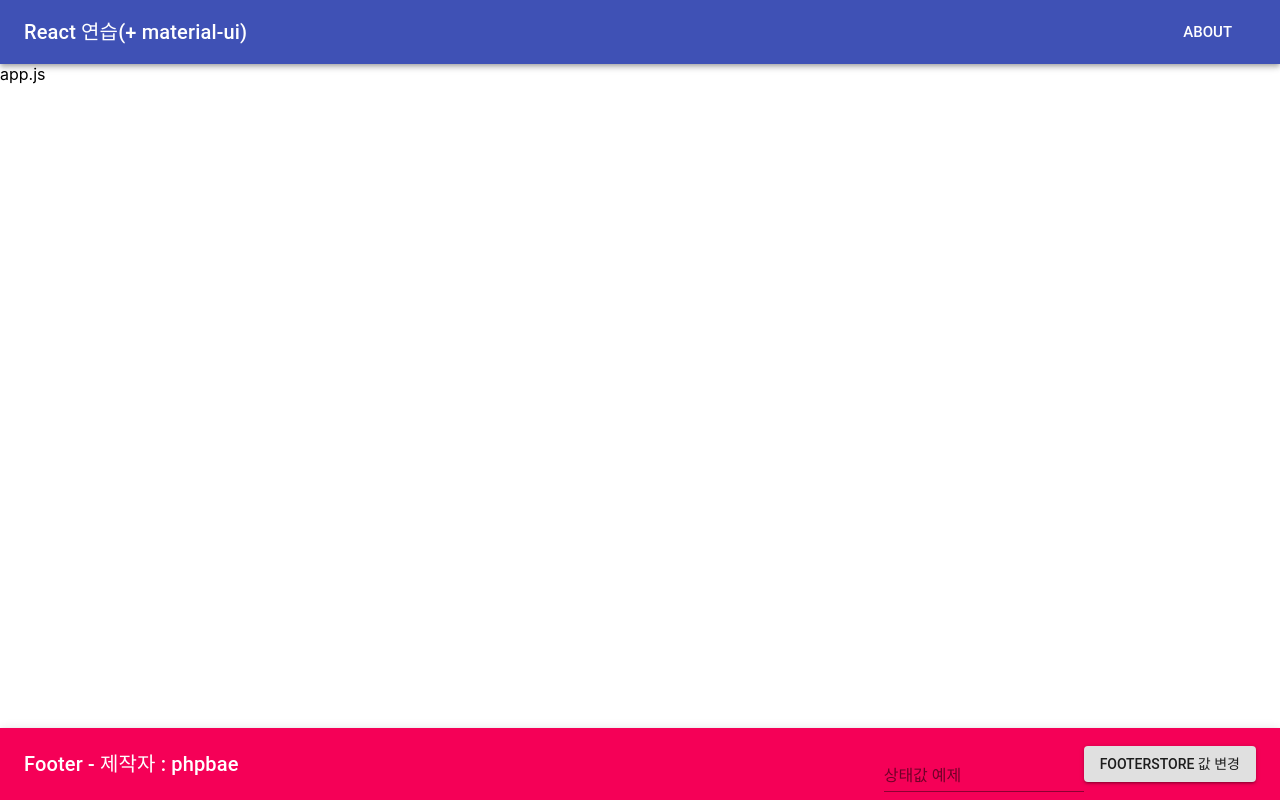
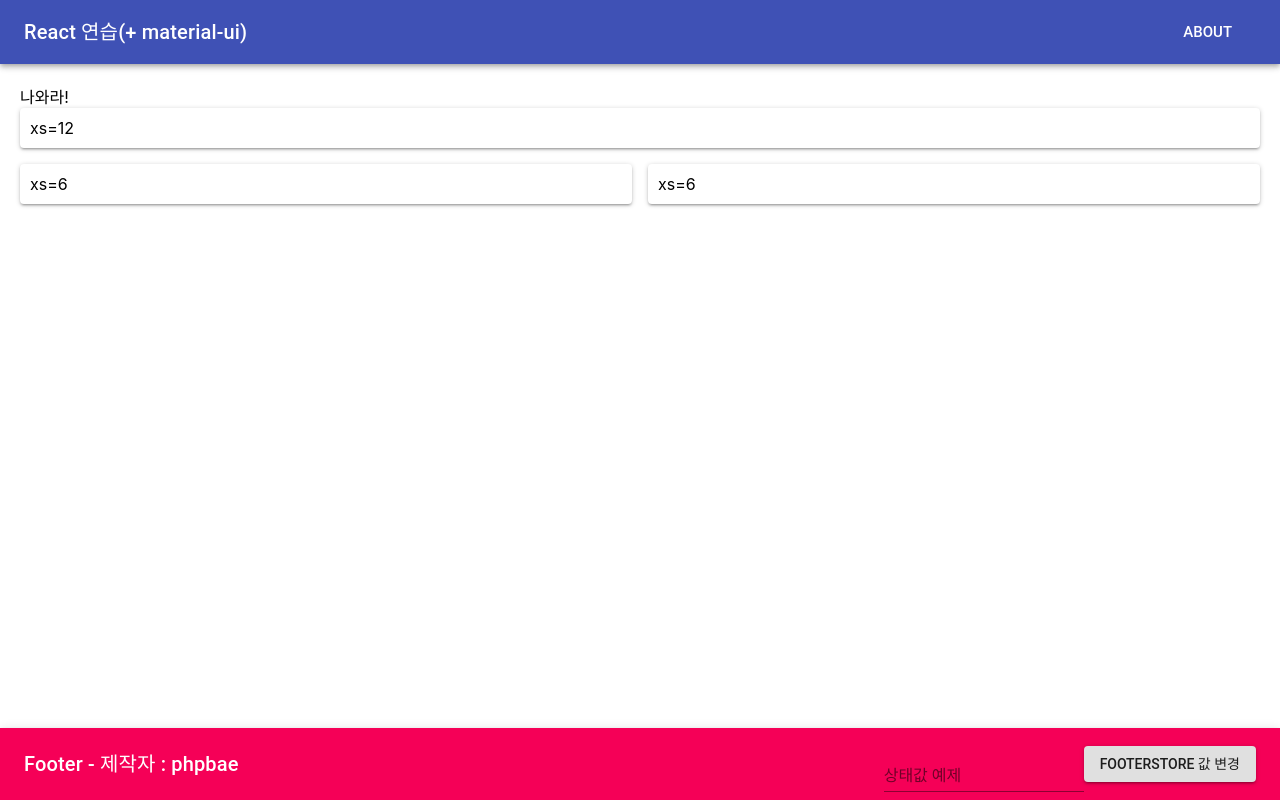
Before and after one commit to katanazero86/oEmbed-react, a React (Create React App) app: page / in a window 1280 px wide. Built offline with nearby package versions, Linux system fonts and the light colour scheme.

Commit message:
- 라우터 구성 - 스토어 구성 및 연동

```diff
--- a/src/App.js
+++ b/src/App.js
@@ -1,14 +1,35 @@
 import React, { Component } from 'react';
 
+import PropTypes from 'prop-types';
+import Paper from '@material-ui/core/Paper';
+import Grid from '@material-ui/core/Grid';
+
 class App extends Component {
+
     render() {
         return (
-           <div>
-               app.js
+           <div style={{padding : '20px'}}>
+               나와라!
+               <Grid container spacing={16}>
+                   <Grid item xs={12}>
+                       <Paper style={{padding : '10px'}}>xs=12</Paper>
+                   </Grid>
+                   <Grid item xs={6}>
+                       <Paper style={{padding : '10px'}}>xs=6</Paper>
+                   </Grid>
+                   <Grid item xs={6}>
+                       <Paper style={{padding : '10px'}}>xs=6</Paper>
+                   </Grid>
+               </Grid>
            </div>
         );
     }
+
 }
 
+// App.propTypes = {
+//   classes : PropTypes.object.isRequired,
+// };
 
-export default App;
+
+export default (App);
```
